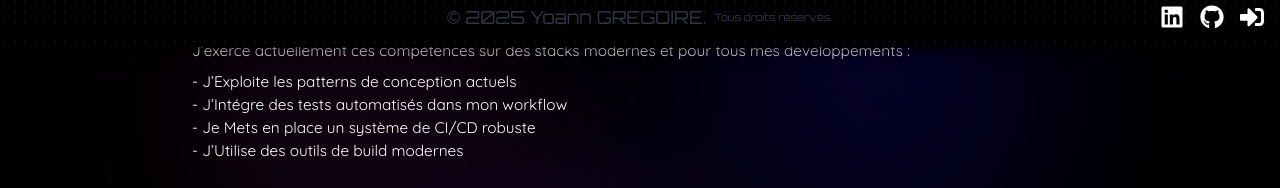
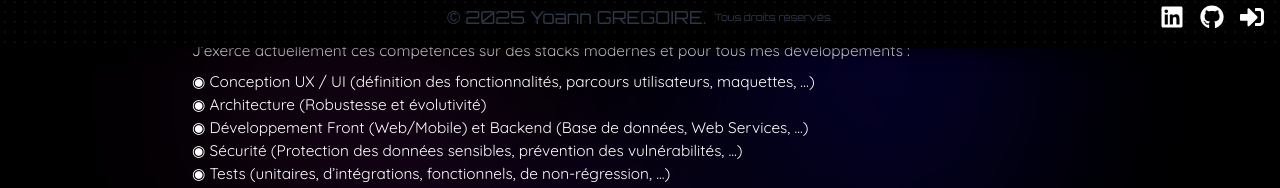
Before and after one commit to YoCode35/my-book, a Next.js app: page /skills in a window 1280 px wide. Shown: the part 753-941 px from the top of the page. Built offline with nearby package versions, Linux system fonts and the light colour scheme.

Commit message:
Update skills detail

```diff
--- a/src/app/skills/page.tsx
+++ b/src/app/skills/page.tsx
@@ -30,7 +30,7 @@ export default function Skills() {
             >
                 <p className="paragraph-custom mt-4">
                     J’exerce dans le secteur du numérique depuis une vingtaine d’années. J’ai commencé par maitriser le développement front-end, avec l’HTML, le CSS, le JavaScript et quelques notions en PHP.
-                    Au gré de mes développements, je me suis toujours efforcé de factoriser mon code et à l’écrire de la manière la plus propre possible.
+                    Au gré de mes développements, je me suis toujours efforcé à factoriser mon code et à l’écrire de la manière la plus propre possible.
                 </p>
                 <p className="paragraph-custom mt-4">
 
@@ -38,10 +38,12 @@ export default function Skills() {
                 <div className="paragraph-custom mt-4">
                     <p>J’exerce actuellement ces compétences sur des stacks modernes et pour tous mes développements :</p>
                     <ul className="mt-2">
-                        <li>- J’Exploite les patterns de conception actuels</li>
-                        <li>- J’Intégre des tests automatisés dans mon workflow</li>
-                        <li>- Je Mets en place un système de CI/CD robuste</li>
-                        <li>- J’Utilise des outils de build modernes</li>
+                        <li>◉ Conception UX / UI (définition des fonctionnalités, parcours utilisateurs, maquettes, …)</li>
+                        <li>◉ Architecture (Robustesse et évolutivité)</li>
+                        <li>◉ Développement Front (Web/Mobile) et Backend (Base de données, Web Services, ...)</li>
+                        <li>◉ Sécurité (Protection des données sensibles, prévention des vulnérabilités, ...)</li>
+                        <li>◉ Tests (unitaires, d’intégrations, fonctionnels, de non-régression, ...)</li>
+                        <li>◉ Automatisation de l’intégration et du déploiement continu</li>
                     </ul>
                 </div>
             </div>
```
